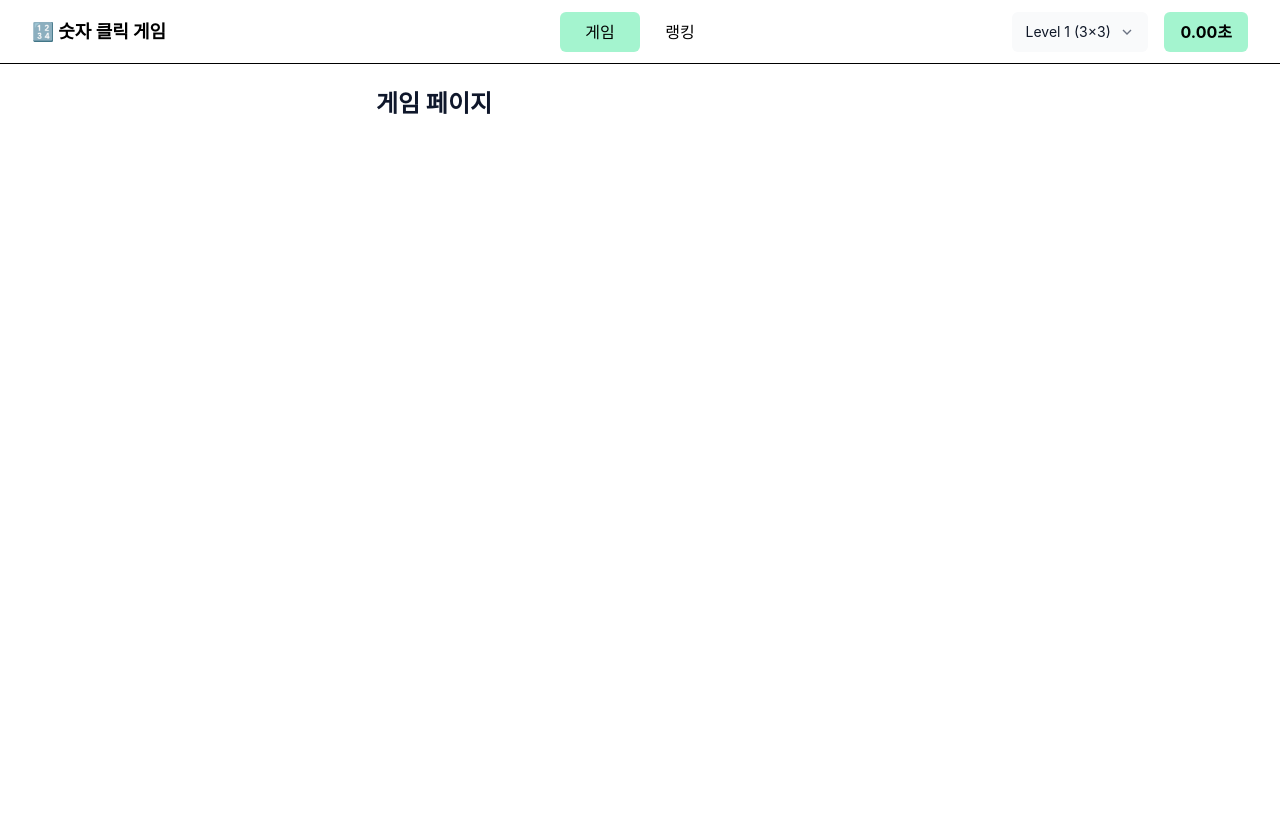
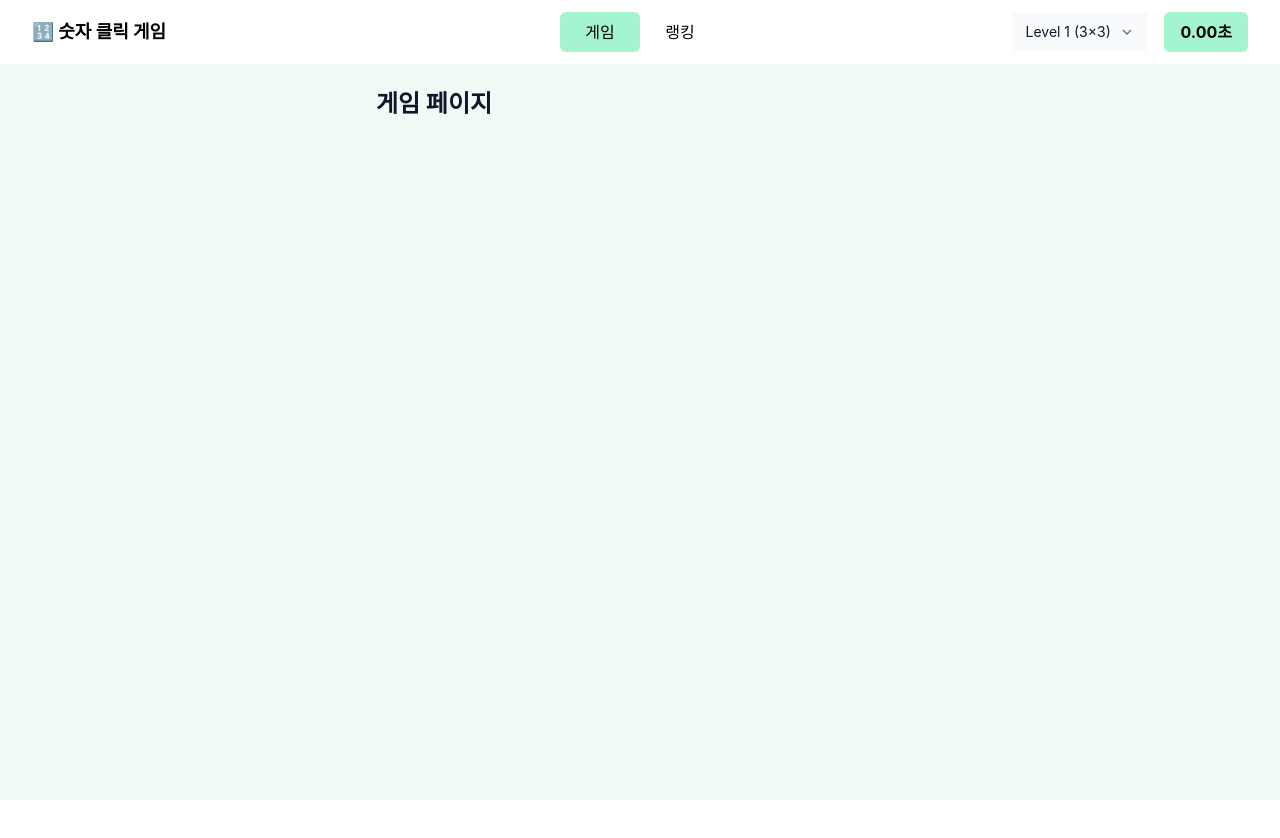
Before and after one commit to 39-play-sopt-web/ChoHyounYoung, a React (Vite) app in the folder ChoHyounYoung/Week2/Homework/: page /game in a window 1280 px wide. Shown: the top 838 px of the page. After the commit the page ends 800 px from the top, so only its background shows below. Built offline with nearby package versions, Linux system fonts and the light colour scheme.

Commit message:
feat: 게임 및 랭킹 페이지 민트 배경 적용과 헤더 테두리 정리

```diff
--- a/ChoHyounYoung/Week2/Homework/src/components/Header.jsx
+++ b/ChoHyounYoung/Week2/Homework/src/components/Header.jsx
@@ -16,7 +16,7 @@ function Header({ time = 0 }) {
   const isRankingPage = pathname === '/ranking';
 
   return (
-    <header className="grid h-16 grid-cols-3 items-center border-b px-8">
+    <header className="grid h-16 grid-cols-3 items-center px-8">
       <h1 className="justify-self-start text-lg font-bold">
         🔢 숫자 클릭 게임
       </h1>
--- a/ChoHyounYoung/Week2/Homework/src/pages/GamePage.jsx
+++ b/ChoHyounYoung/Week2/Homework/src/pages/GamePage.jsx
@@ -1,6 +1,6 @@
 export default function GamePage() {
   return (
-    <div className="min-h-screen bg-white text-slate-900">
+    <div className="min-h-[calc(100dvh-64px)] bg-[#F0FAF7] text-slate-900">
       <main className="mx-auto max-w-xl p-6">
         <h2 className="text-2xl font-bold">게임 페이지</h2>
       </main>
--- a/ChoHyounYoung/Week2/Homework/src/pages/RankingPage.jsx
+++ b/ChoHyounYoung/Week2/Homework/src/pages/RankingPage.jsx
@@ -1,6 +1,6 @@
 export default function RankingPage() {
   return (
-    <div className="min-h-screen bg-white text-slate-900">
+    <div className="min-h-[calc(100dvh-64px)] bg-[#F0FAF7] text-slate-900">
       <main className="mx-auto max-w-xl p-6">
         <h2 className="text-2xl font-bold">랭킹 페이지</h2>
       </main>
```
